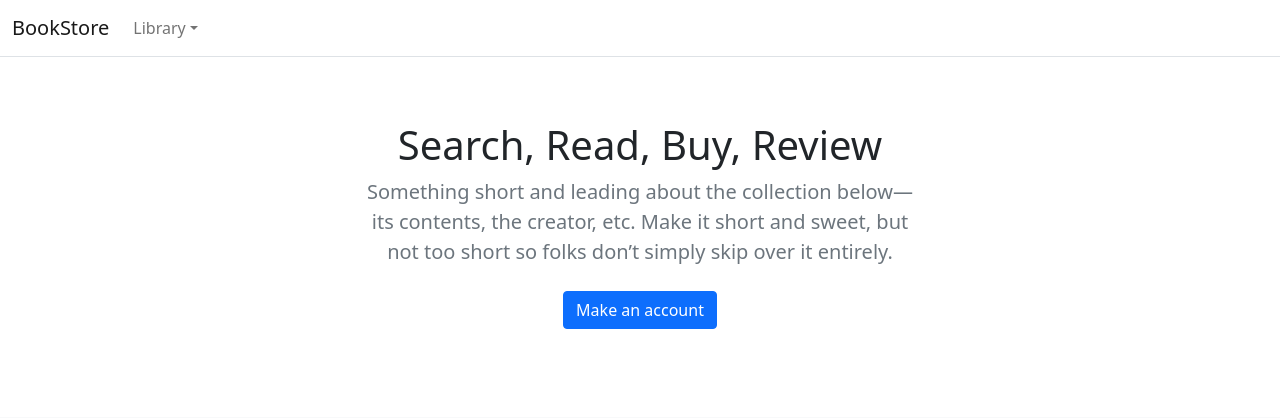
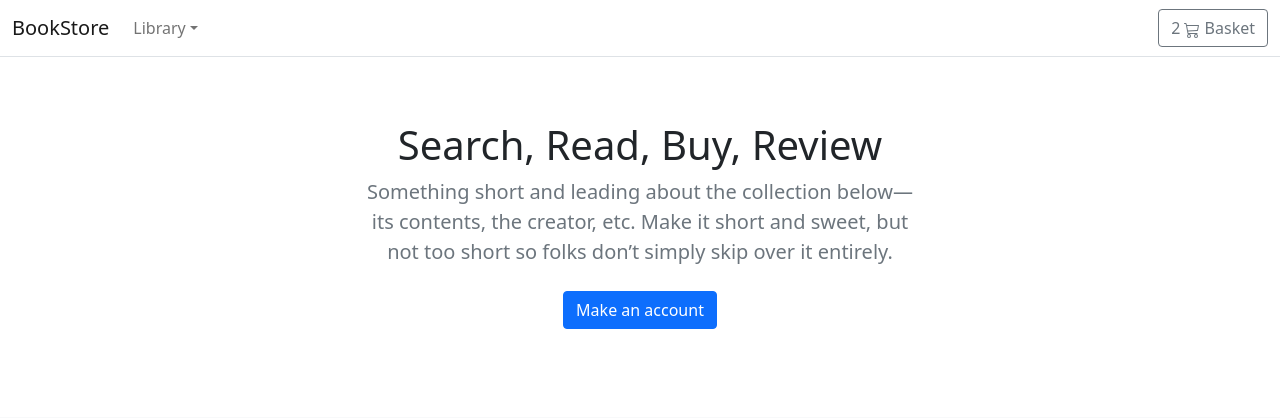
Before and after one commit to levkad03/Django-Eshop, a Django app: page / in a window 1280 px wide. Shown: the top 418 px of the page. Run offline with Django 5.2, Linux system fonts and the light colour scheme; data that the repository does not hold is empty.

Commit message:
deleted redundant files, added summary template, changed base template

```diff
--- /dev/null
+++ b/basket/urls.py
@@ -0,0 +1,9 @@
+from django.urls import path
+
+from . import views
+
+app_name = 'basket'
+
+urlpatterns = [
+    path("", views.basket_summary, name='basket_summary'),
+]
--- a/basket/views.py
+++ b/basket/views.py
@@ -1,3 +1,4 @@
 from django.shortcuts import render
 
-# Create your views here.
+def basket_summary(request):
+    return render(request, 'store/basket/summary.html')
--- a/core/settings.py
+++ b/core/settings.py
@@ -40,6 +40,7 @@ INSTALLED_APPS = [
     "django.contrib.staticfiles",
     # custom apps
     "store",
+    "basket",
 ]
 
 MIDDLEWARE = [
--- a/core/urls.py
+++ b/core/urls.py
@@ -22,6 +22,7 @@ from django.urls import include, path
 urlpatterns = [
     path("admin/", admin.site.urls),
     path("", include("store.urls", namespace='store')),
+    path("basket/", include("basket.urls", namespace='basket')),
 ]
 
 if settings.DEBUG:
--- a/templates/store/base.html
+++ b/templates/store/base.html
@@ -53,6 +53,21 @@
                                 </ul>
                             </li>
                         </ul>
+                        <a type="button"
+                           role="button"
+                           href="{% url "basket:basket_summary" %}"
+                           class="btn btn-outline-secondary">
+                            <div class="d-inline-flex">2</div>
+                            <svg xmlns="http://www.w3.org/2000/svg"
+                                 width="16"
+                                 height="16"
+                                 fill="currentColor"
+                                 class="bi bi-cart3"
+                                 viewBox="0 0 16 16">
+                                <path d="M0 1.5A.5.5 0 0 1 .5 1H2a.5.5 0 0 1 .485.379L2.89 3H14.5a.5.5 0 0 1 .49.598l-1 5a.5.5 0 0 1-.465.401l-9.397.472L4.415 11H13a.5.5 0 0 1 0 1H4a.5.5 0 0 1-.491-.408L2.01 3.607 1.61 2H.5a.5.5 0 0 1-.5-.5zM3.102 4l.84 4.479 9.144-.459L13.89 4H3.102zM5 12a2 2 0 1 0 0 4 2 2 0 0 0 0-4zm7 0a2 2 0 1 0 0 4 2 2 0 0 0 0-4zm-7 1a1 1 0 1 1 0 2 1 1 0 0 1 0-2zm7 0a1 1 0 1 1 0 2 1 1 0 0 1 0-2z" />
+                            </svg>
+                            Basket
+                        </a>
                     </div>
                 </div>
             </nav>
```
Also changed, not shown: templates/store/basket/summary.html (added, +8 -0 lines), basket/basket.py (added).
